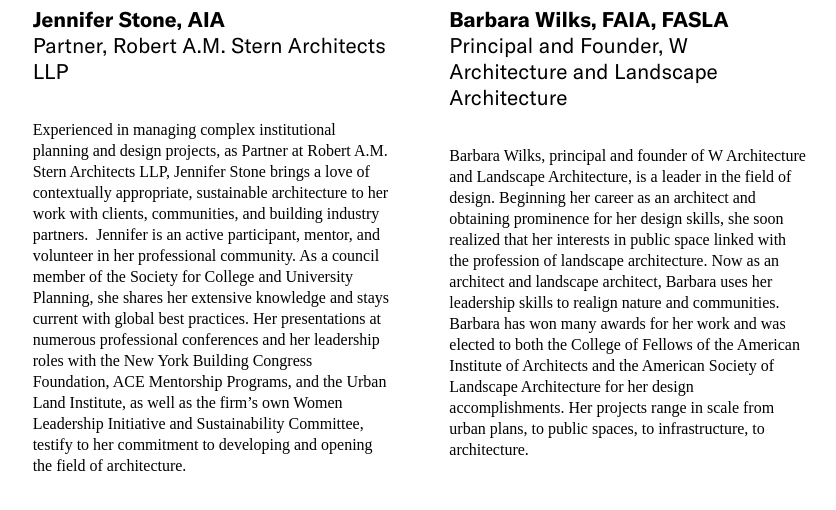
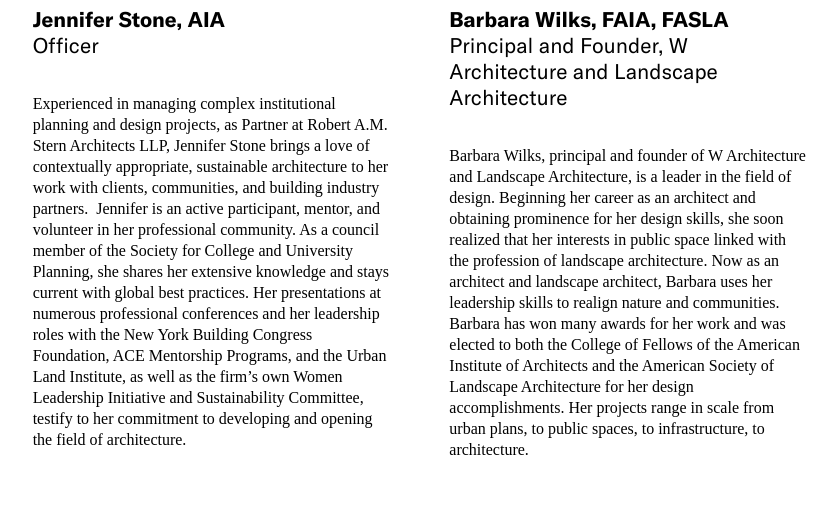
Before and after one commit to jengalas/bwaf-bbw, a Jekyll site: the page built from about/boardandstaff.md, in a window 1280 px wide and 900 px high, scrolled down 9307 px, cut to the strip 228-760 px from the top of the window. Shown: the top 510 px of the strip, without its empty margins (444-1280 px from the left). Built offline with Jekyll 4.4.1, drawn with Linux system fonts in a browser that asks for light colours; some web fonts are replaced.

Commit message:
Update from Forestry.io Aislinn McNamara updated about/boardandstaff.md

```diff
--- a/about/boardandstaff.md
+++ b/about/boardandstaff.md
@@ -265,7 +265,7 @@
       Kirsten Sibilia is a vocal advocate for the value of design and the need for social justice. She is the Managing Principal at Dattner Architects, she focuses on the firm’s health and vitality. Her design training and entrepreneurial spirit have allowed her to approach the business side of the practice as a design project; with each initiative, she reflects the firm’s commitment to improving public life, through the creation of resilient and sustainable urban density.
       Kirsten holds a Bachelor of Fine Arts from Parsons School of Design and a Bachelor of Arts from the New School.
   - title: Jennifer Stone, AIA
-    title_role: Partner, Robert A.M. Stern Architects LLP
+    title_role: Officer
     image: "/v1618329715/Stone_ltb0db.jpg"
     description: |-
       Experienced in managing complex institutional planning and design projects, as Partner at Robert A.M. Stern Architects LLP, Jennifer Stone brings a love of contextually appropriate, sustainable architecture to her work with clients, communities, and building industry partners.
```
